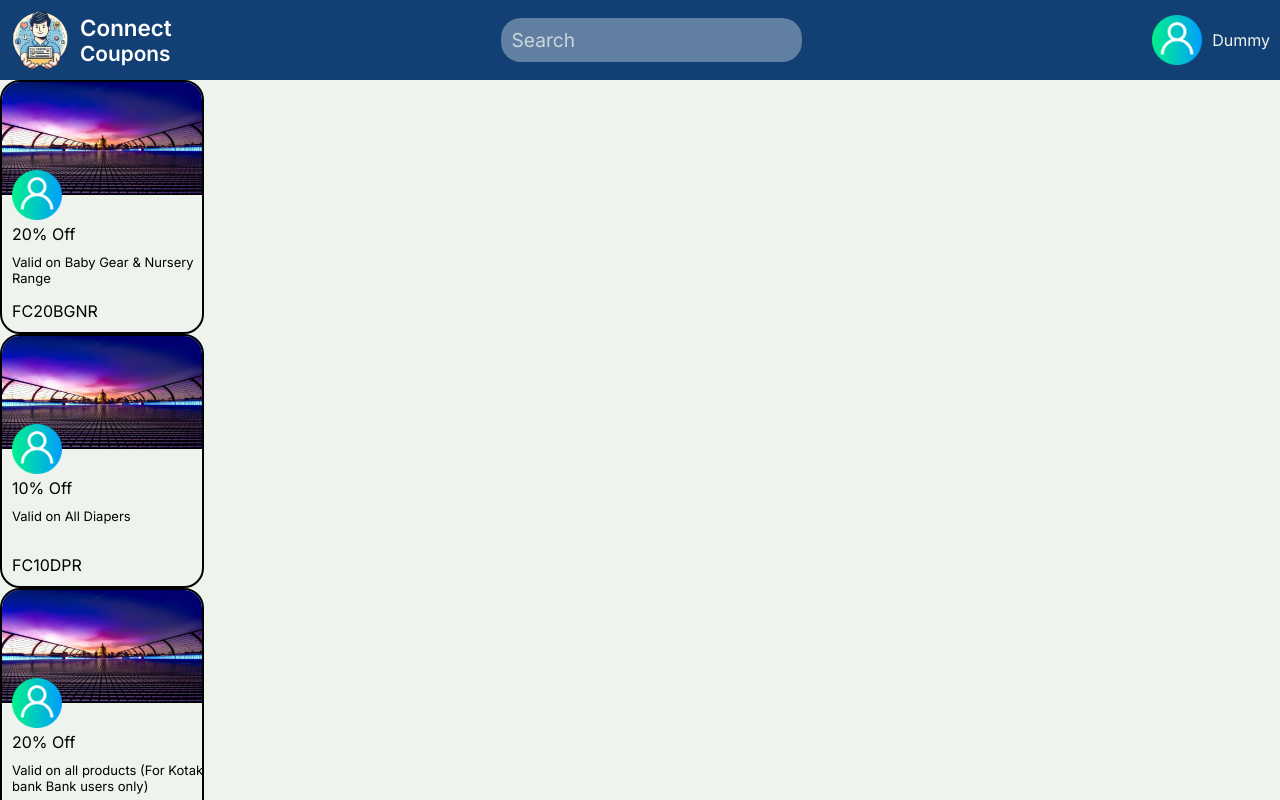
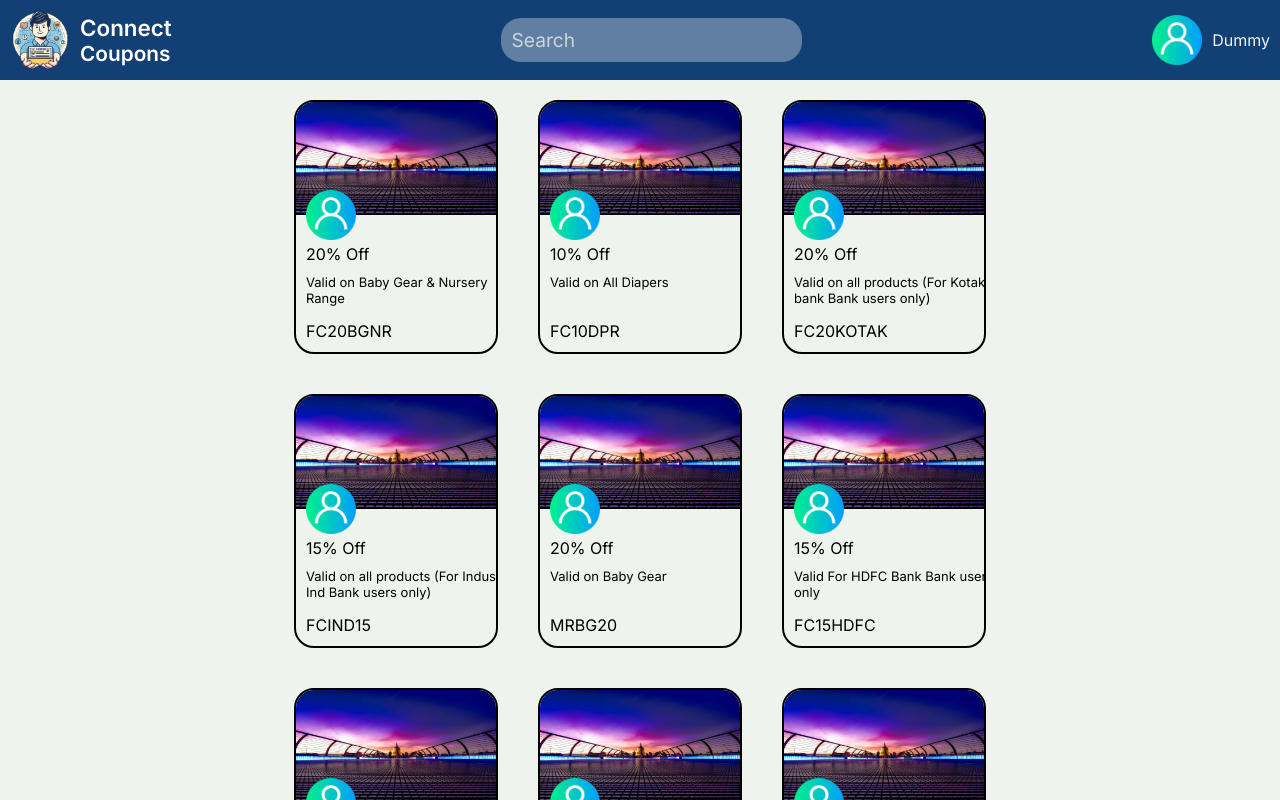
Before and after one commit to Apaark13/connect-coupons, a React (Vite) app in the folder frontend/: page / in a window 1280 px wide. Shown: the top 800 px of the page. Built offline with nearby package versions, Linux system fonts and the light colour scheme.

Commit message:
changed home

```diff
--- a/frontend/src/components/coupon.scss
+++ b/frontend/src/components/coupon.scss
@@ -4,7 +4,7 @@
     border:2px solid black;
     border-radius: 20px;
     overflow: hidden;
-
+    margin:20px;
 
     .img{
         height: 45%;
--- a/frontend/src/components/home.scss
+++ b/frontend/src/components/home.scss
@@ -1,4 +1,9 @@
 .home{
-    display:grid;
+    display:flex;
+    flex-wrap: wrap;
+   width:70%;
+   margin:auto;
+    justify-content: center;
+    align-items: center;
     overflow:scroll ;
 }
```
